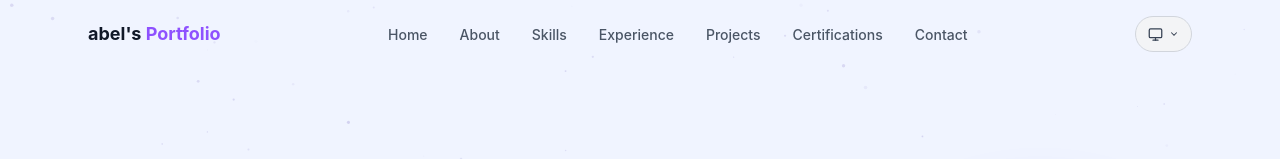
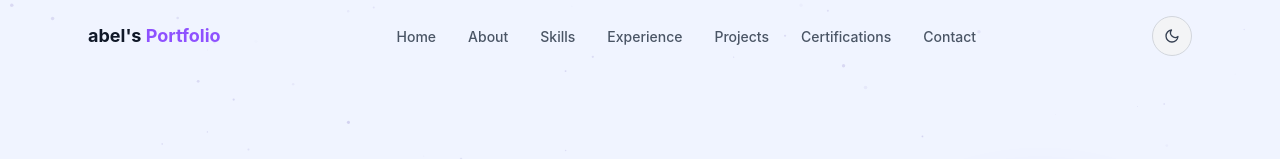
Before and after one commit to Abelink2119/portfolio, a React (Vite) app: page / in a window 1280 px wide. Shown: the top 159 px of the page. Built offline with nearby package versions, Linux system fonts and the light colour scheme.

Commit message:
simplify theme toggle: light/dark icons only, system default

```diff
--- a/src/components/ThemeToggle.jsx
+++ b/src/components/ThemeToggle.jsx
@@ -1,110 +1,33 @@
-import { useState, useRef, useEffect } from 'react'
-
-const SunIcon = () => (
-  <svg width="15" height="15" viewBox="0 0 24 24" fill="none" stroke="currentColor" strokeWidth="2" strokeLinecap="round" strokeLinejoin="round">
-    <circle cx="12" cy="12" r="5"/>
-    <line x1="12" y1="1" x2="12" y2="3"/><line x1="12" y1="21" x2="12" y2="23"/>
-    <line x1="4.22" y1="4.22" x2="5.64" y2="5.64"/><line x1="18.36" y1="18.36" x2="19.78" y2="19.78"/>
-    <line x1="1" y1="12" x2="3" y2="12"/><line x1="21" y1="12" x2="23" y2="12"/>
-    <line x1="4.22" y1="19.78" x2="5.64" y2="18.36"/><line x1="18.36" y1="5.64" x2="19.78" y2="4.22"/>
-  </svg>
-)
-
-const MoonIcon = () => (
-  <svg width="15" height="15" viewBox="0 0 24 24" fill="none" stroke="currentColor" strokeWidth="2" strokeLinecap="round" strokeLinejoin="round">
-    <path d="M21 12.79A9 9 0 1 1 11.21 3 7 7 0 0 0 21 12.79z"/>
-  </svg>
-)
-
-const SystemIcon = () => (
-  <svg width="15" height="15" viewBox="0 0 24 24" fill="none" stroke="currentColor" strokeWidth="2" strokeLinecap="round" strokeLinejoin="round">
-    <rect x="2" y="3" width="20" height="14" rx="2"/><line x1="8" y1="21" x2="16" y2="21"/><line x1="12" y1="17" x2="12" y2="21"/>
-  </svg>
-)
-
-const OPTIONS = [
-  { value: 'light',  label: 'Light',  Icon: SunIcon },
-  { value: 'dark',   label: 'Dark',   Icon: MoonIcon },
-  { value: 'system', label: 'System', Icon: SystemIcon },
-]
-
 export default function ThemeToggle({ theme, mode, setMode }) {
   const dark = theme === 'dark'
-  const [open, setOpen] = useState(false)
-  const ref = useRef(null)
 
-  // Close on outside click
-  useEffect(() => {
-    const handler = (e) => { if (ref.current && !ref.current.contains(e.target)) setOpen(false) }
-    document.addEventListener('mousedown', handler)
-    return () => document.removeEventListener('mousedown', handler)
-  }, [])
-
-  const current = OPTIONS.find(o => o.value === mode) || OPTIONS[2]
-  const { Icon: CurrentIcon } = current
+  const toggle = () => setMode(dark ? 'light' : 'dark')
 
   return (
-    <div ref={ref} style={{ position: 'relative' }}>
-      {/* Trigger button */}
-      <button
-        onClick={() => setOpen(o => !o)}
-        aria-label="Theme selector"
-        className={`flex items-center gap-1.5 px-3 h-9 rounded-full border text-sm font-medium transition-all duration-200 cursor-pointer ${
-          dark
-            ? 'border-white/20 bg-white/5 hover:bg-white/12 text-gray-200'
-            : 'border-gray-300 bg-gray-100 hover:bg-gray-200 text-gray-700'
-        }`}
-      >
-        <CurrentIcon />
-        <svg width="10" height="10" viewBox="0 0 24 24" fill="none" stroke="currentColor" strokeWidth="2.5" strokeLinecap="round"
-          style={{ transform: open ? 'rotate(180deg)' : 'rotate(0deg)', transition: 'transform 0.2s' }}>
-          <polyline points="6 9 12 15 18 9"/>
+    <button
+      onClick={toggle}
+      aria-label="Toggle theme"
+      className={`w-10 h-10 rounded-full flex items-center justify-center border transition-all duration-300 cursor-pointer ${
+        dark
+          ? 'border-white/20 bg-white/5 hover:bg-white/15 text-yellow-300'
+          : 'border-gray-300 bg-gray-100 hover:bg-gray-200 text-gray-700'
+      }`}
+    >
+      {dark ? (
+        /* Sun — switch to light */
+        <svg width="16" height="16" viewBox="0 0 24 24" fill="none" stroke="currentColor" strokeWidth="2" strokeLinecap="round" strokeLinejoin="round">
+          <circle cx="12" cy="12" r="5"/>
+          <line x1="12" y1="1" x2="12" y2="3"/><line x1="12" y1="21" x2="12" y2="23"/>
+          <line x1="4.22" y1="4.22" x2="5.64" y2="5.64"/><line x1="18.36" y1="18.36" x2="19.78" y2="19.78"/>
+          <line x1="1" y1="12" x2="3" y2="12"/><line x1="21" y1="12" x2="23" y2="12"/>
+          <line x1="4.22" y1="19.78" x2="5.64" y2="18.36"/><line x1="18.36" y1="5.64" x2="19.78" y2="4.22"/>
         </svg>
-      </button>
-
-      {/* Dropdown */}
-      {open && (
-        <div
-          className={`absolute right-0 mt-2 w-14 rounded-xl border overflow-hidden shadow-xl z-50 ${
-            dark
-              ? 'bg-[#1a1a2e] border-white/10'
-              : 'bg-white border-gray-200'
-          }`}
-          style={{ animation: 'dropIn 0.15s ease both' }}
-        >
-          {OPTIONS.map(({ value, label, Icon }) => {
-            const active = mode === value
-            return (
-              <button
-                key={value}
-                onClick={() => { setMode(value); setOpen(false) }}
-                title={label}
-                className={`w-full flex items-center justify-center gap-2 px-4 py-2.5 text-sm font-medium transition-colors duration-150 cursor-pointer ${
-                  active
-                    ? 'text-violet-400 bg-violet-500/10'
-                    : dark
-                      ? 'text-gray-300 hover:bg-white/8 hover:text-white'
-                      : 'text-gray-600 hover:bg-gray-50 hover:text-gray-900'
-                }`}
-              >
-                <Icon />
-                {active && (
-                  <svg width="8" height="8" viewBox="0 0 24 24" fill="none" stroke="currentColor" strokeWidth="3.5" strokeLinecap="round" strokeLinejoin="round">
-                    <polyline points="20 6 9 17 4 12"/>
-                  </svg>
-                )}
-              </button>
-            )
-          })}
-        </div>
+      ) : (
+        /* Moon — switch to dark */
+        <svg width="16" height="16" viewBox="0 0 24 24" fill="none" stroke="currentColor" strokeWidth="2" strokeLinecap="round" strokeLinejoin="round">
+          <path d="M21 12.79A9 9 0 1 1 11.21 3 7 7 0 0 0 21 12.79z"/>
+        </svg>
       )}
-
-      <style>{`
-        @keyframes dropIn {
-          from { opacity: 0; transform: translateY(-6px) scale(0.97); }
-          to   { opacity: 1; transform: translateY(0) scale(1); }
-        }
-      `}</style>
-    </div>
+    </button>
   )
 }
```
